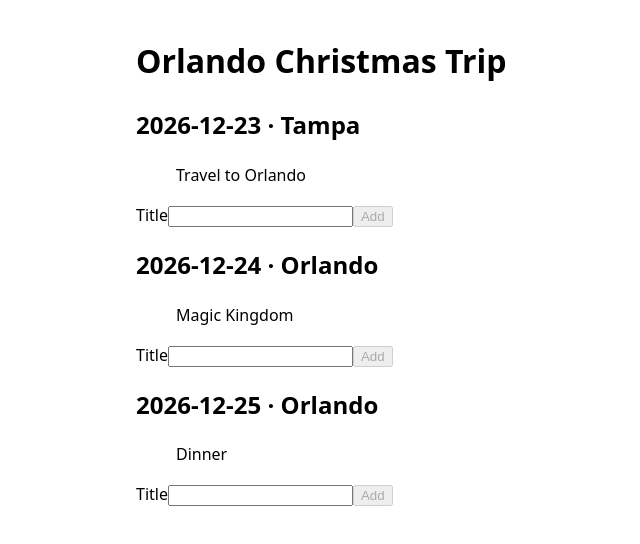
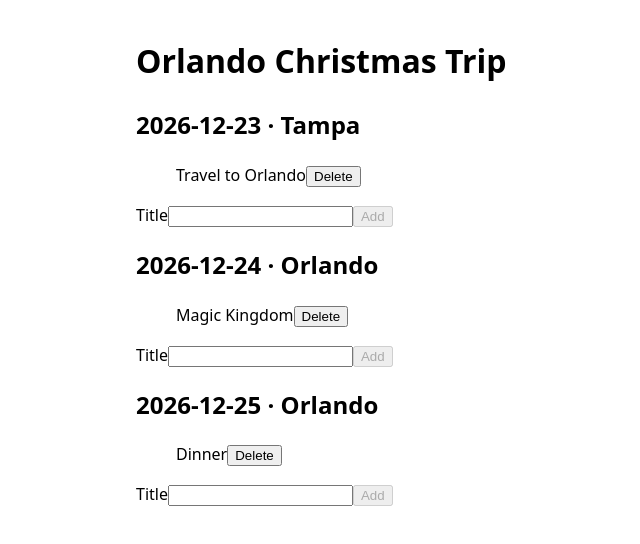
Before and after one commit to natalievalcin/gather, a React (Vite) app in the folder apps/web/: page / in a window 1280 px wide. Shown: the top 544 px of the page, without its empty margins (144-784 px from the left). Built offline with nearby package versions, Linux system fonts and the light colour scheme.

Commit message:
Delete activities from a day

```diff
--- a/apps/web/src/App.tsx
+++ b/apps/web/src/App.tsx
@@ -17,11 +17,22 @@ function App() {
     }))
   }
 
+  function deleteActivity(dayId: string,activityId: string) {
+    setTrip((prev) => ({
+      ...prev,
+      days: prev.days.map((day): Day =>
+        day.id === dayId
+        ? { ...day, activities: day.activities.filter((activity) => activity.id !== activityId)}
+        : day
+      )
+    }))
+  }
+
   return (
     <main>
       <h1>{trip.name}</h1>
       {trip.days.map((day) => (
-        <DaySection key={day.id} day={day} onAddActivity={addActivity} />
+        <DaySection key={day.id} day={day} onAddActivity={addActivity} onDeleteActivity={deleteActivity}/>
       ))}
     </main>
   )
--- a/apps/web/src/components/ActivityItem.tsx
+++ b/apps/web/src/components/ActivityItem.tsx
@@ -2,10 +2,18 @@ import type { Activity } from '@gather/shared'
 
 type ActivityItemProps = {
   activity: Activity
+  onDelete: (activityId: string) => void
 }
 
-export function ActivityItem({ activity }: ActivityItemProps) {
+export function ActivityItem({ activity, onDelete }: ActivityItemProps) {
   return (
-    <li>{activity.title}</li>
+    <li>
+      {activity.title}
+      <button
+        type='button'
+        aria-label={`Delete ${activity.title}`}
+        onClick={() => onDelete(activity.id)}
+      >Delete</button>
+    </li>
   )
 }
--- a/apps/web/src/components/DaySection.tsx
+++ b/apps/web/src/components/DaySection.tsx
@@ -5,15 +5,16 @@ import { AddActivityForm } from './AddActivityForm'
 type DaySectionProps = {
   day: Day
   onAddActivity: (dayId: string, activity: Activity) => void
+  onDeleteActivity: (dayId: string, activityId: string) => void
 }
 
-export function DaySection({ day, onAddActivity }: DaySectionProps) {
+export function DaySection({ day, onAddActivity, onDeleteActivity }: DaySectionProps) {
   return (
     <section>
       <h2>{day.date} · {day.city}</h2>
       <ul role='list' style={{ listStyle: 'none' }}>
         {day.activities.map((activity) => (
-          <ActivityItem key={activity.id} activity={activity} />
+          <ActivityItem key={activity.id} activity={activity} onDelete={() => onDeleteActivity(day.id, activity.id)}/>
         ))}
       </ul>
       <AddActivityForm onAdd={(activity) => onAddActivity(day.id, activity)} />
```
